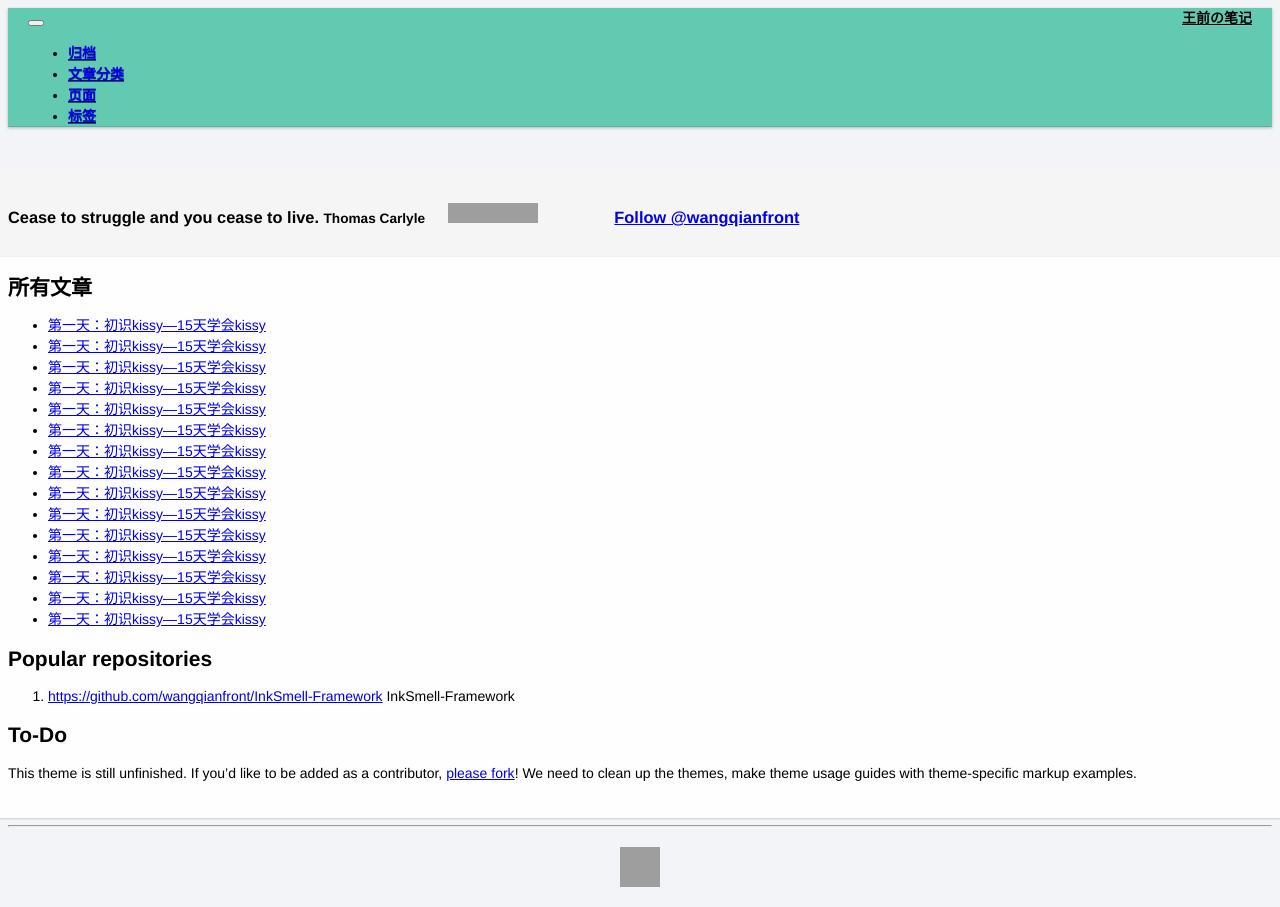
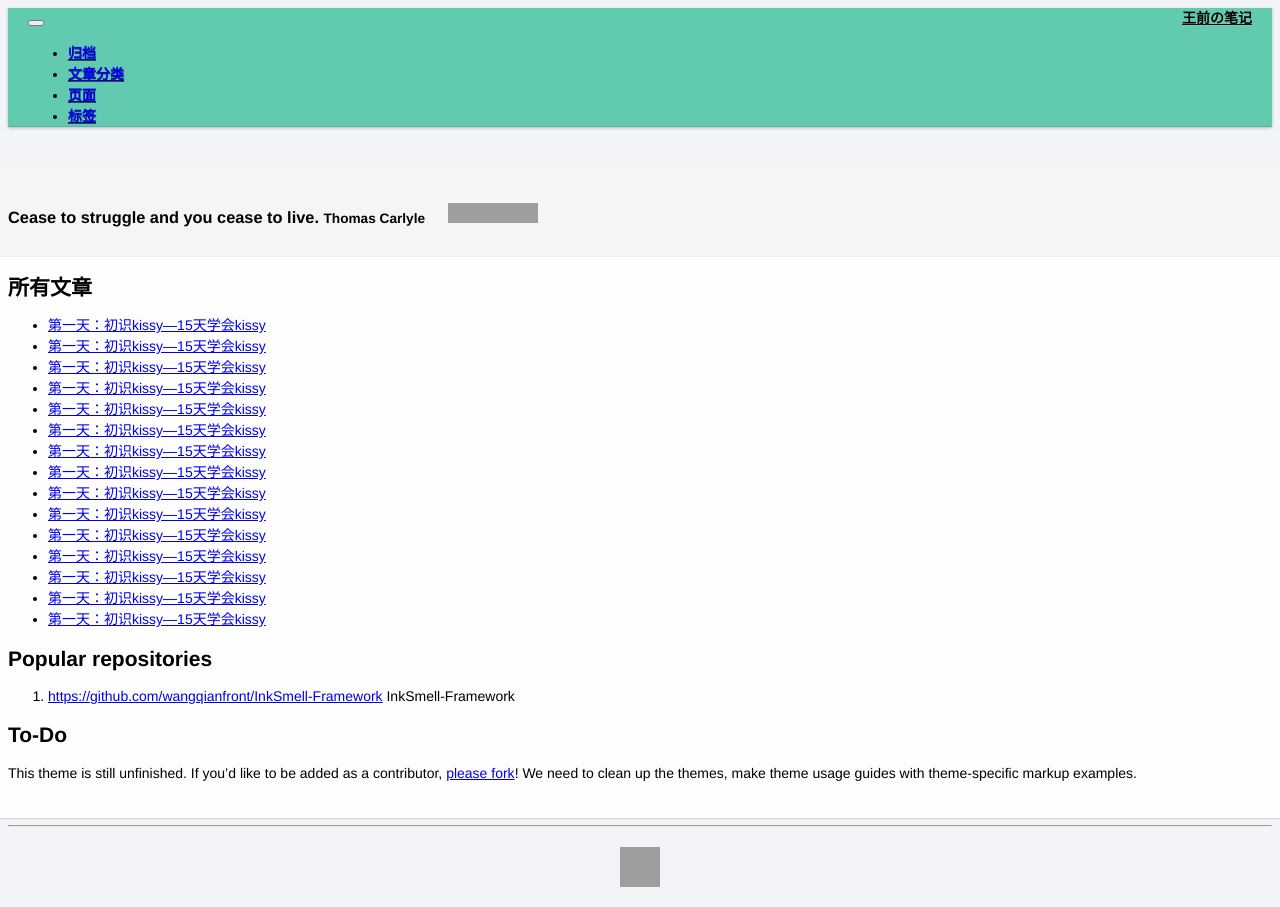
Before and after one commit to wangqianfront/wangqianfront.github.io, a Jekyll site: the page built from index.md, in a window 1280 px wide. Built offline with Jekyll 4.4.1, drawn with Linux system fonts in a browser that asks for light colours; nearby versions of some CDN libraries; comment, search, counter and statistics services are not loaded; grey boxes are pictures that could not be loaded.

Commit message:
Update page.html

```diff
--- a/_includes/themes/twitter/page.html
+++ b/_includes/themes/twitter/page.html
@@ -2,9 +2,7 @@
   <h3>
   {{ page.header }} <small>{{ page.tagline }}</small>
   &nbsp;&nbsp;&nbsp;
-   <iframe src="http://ghbtns.com/github-btn.html?user=wangqianfront&type=follow&count=true" allowtransparency="true" frameborder="0" scrolling="0" width="162px" height="20px"></iframe>
-    <a href="https://twitter.com/wangqianfront" class="twitter-follow-button" data-show-count="true" data-lang="en">Follow @wangqianfront</a>
-<script>!function(d,s,id){var js,fjs=d.getElementsByTagName(s)[0];if(!d.getElementById(id)){js=d.createElement(s);js.id=id;js.src="//platform.twitter.com/widgets.js";fjs.parentNode.insertBefore(js,fjs);}}(document,"script","twitter-wjs");</script>
+   <iframe src="http://ghbtns.com/github-btn.html?user=wangqianfront&type=follow&count=true" allowtransparency="true" frameborder="0" scrolling="0" width="165" height="20"></iframe>
   </h3>
 
 </div>
```
